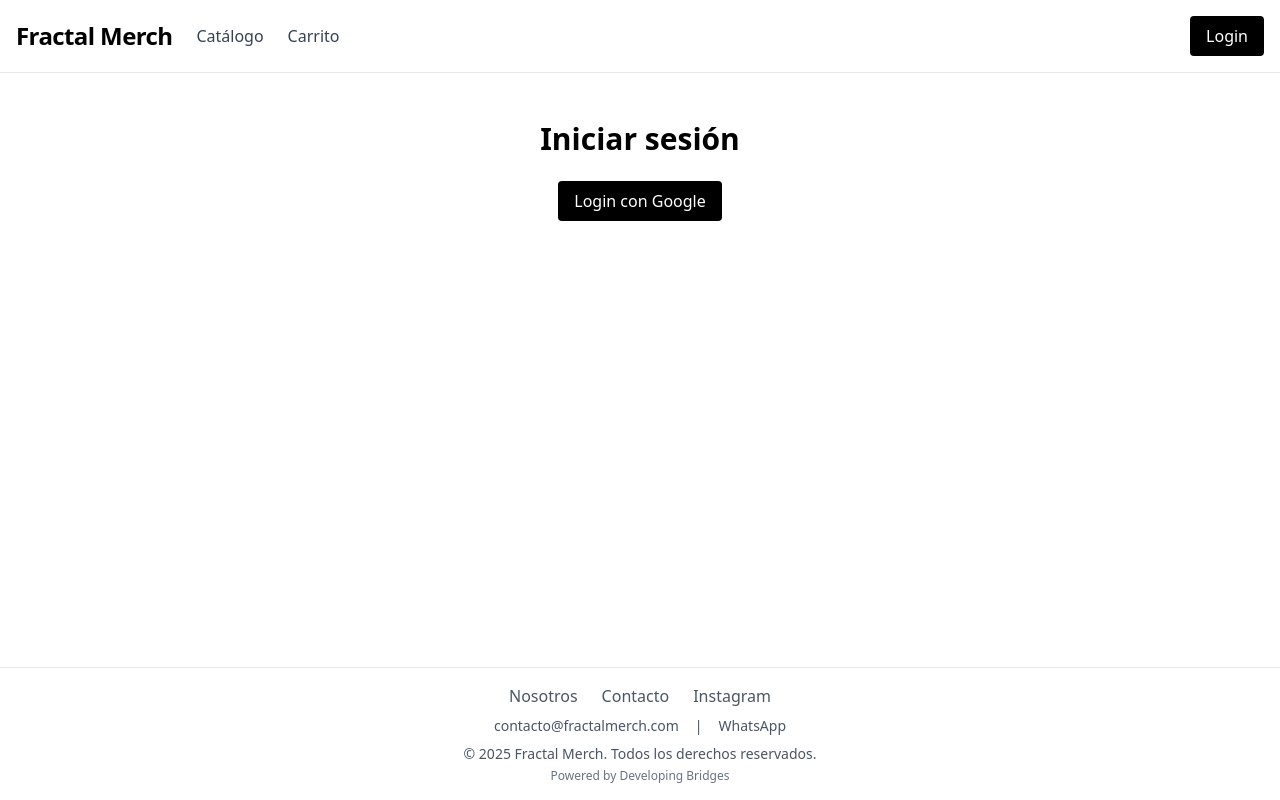
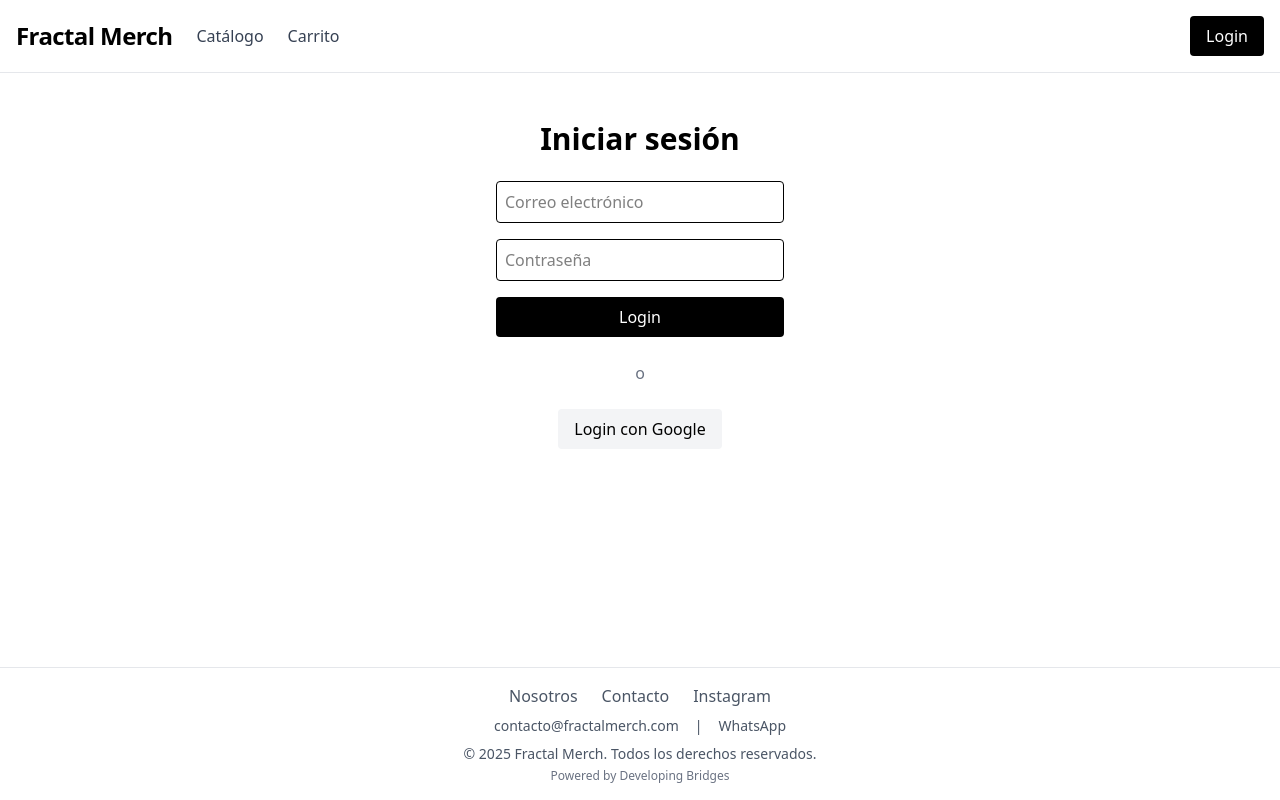
Before and after one commit to CaimanBrujo/fractal-merch, a Next.js app: page /login in a window 1280 px wide. Built offline with nearby package versions, Linux system fonts and the light colour scheme; no server answers.

Commit message:
feat: implement email/password login and create admin user access to dashboard

```diff
--- a/app/admin/page.tsx
+++ b/app/admin/page.tsx
@@ -1,62 +1,64 @@
 'use client';
 
-import React from 'react';
-import Button from '@/components/Button';
-
-const mockProducts = [
-  {
-    id: 1,
-    name: 'Remera Fractal 01',
-    price: 19.99,
-    stock: 12,
-  },
-  {
-    id: 2,
-    name: 'Remera Fractal 02',
-    price: 24.99,
-    stock: 5,
-  },
-];
+import { createSupabaseClient } from '@/lib/supabaseClient';
+import { useEffect, useState } from 'react';
+import { redirect } from 'next/navigation';
 
 export default function AdminPage() {
+  const supabase = createSupabaseClient();
+  const [loading, setLoading] = useState(true);
+  const [isAdmin, setIsAdmin] = useState(false);
+
+  useEffect(() => {
+    const checkAdmin = async () => {
+      const {
+        data: { session },
+      } = await supabase.auth.getSession();
+
+      console.log('👤 Sesión:', session);
+
+      if (!session) {
+        console.log('⚠️ No hay sesión, redirigiendo a /login');
+        redirect('/login');
+        return;
+      }
+
+      const { data: profile, error } = await supabase
+        .from('profiles')
+        .select('role')
+        .eq('id', session.user.id)
+        .single();
+
+      console.log('📄 Perfil encontrado:', profile);
+      console.log('⚠️ Error al buscar perfil:', error);
+
+      if (error || !profile) {
+        console.log('❌ No se encontró perfil o hubo error, redirigiendo a /');
+        redirect('/');
+        return;
+      }
+
+      if (profile.role !== 'admin') {
+        console.log('⛔ Usuario sin permisos de admin, redirigiendo a /');
+        redirect('/');
+        return;
+      }
+
+      console.log('✅ Usuario admin detectado');
+      setIsAdmin(true);
+      setLoading(false);
+    };
+
+    checkAdmin();
+  }, [supabase]);
+
+  if (loading) return <p className="p-4">Cargando...</p>;
+  if (!isAdmin) return null;
+
   return (
-    <div className="p-4">
-      <h1 className="text-3xl font-bold mb-6">Panel de Administración</h1>
-
-      {/* Sección productos */}
-      <section className="mb-8">
-        <div className="flex justify-between items-center mb-4">
-          <h2 className="text-2xl font-semibold">Productos</h2>
-          <Button variant="primary">Agregar Producto</Button>
-        </div>
-        <div className="border rounded-lg overflow-hidden">
-          {mockProducts.map((product) => (
-            <div
-              key={product.id}
-              className="flex justify-between items-center border-b last:border-b-0 p-4"
-            >
-              <div>
-                <h3 className="text-lg font-medium">{product.name}</h3>
-                <p className="text-gray-700">
-                  ${product.price} | Stock: {product.stock}
-                </p>
-              </div>
-              <div className="flex gap-2">
-                <Button variant="secondary">Editar</Button>
-                <Button variant="ghost">Eliminar</Button>
-              </div>
-            </div>
-          ))}
-        </div>
-      </section>
-
-      {/* Sección pedidos */}
-      <section>
-        <h2 className="text-2xl font-semibold mb-4">Pedidos recientes</h2>
-        <p className="text-gray-500">
-          Esta sección estará disponible cuando conectemos la base de datos.
-        </p>
-      </section>
+    <div className="p-8">
+      <h1 className="text-3xl font-bold mb-4">Admin Dashboard</h1>
+      <p>Bienvenido 👑</p>
     </div>
   );
 }
--- a/app/login/page.tsx
+++ b/app/login/page.tsx
@@ -1,25 +1,83 @@
 'use client';
 
+import { useState } from 'react';
 import { createSupabaseClient } from '@/lib/supabaseClient';
+import { useRouter } from 'next/navigation';
 
 export default function LoginPage() {
   const supabase = createSupabaseClient();
+  const router = useRouter();
 
-  const handleLogin = async () => {
+  const [email, setEmail] = useState('');
+  const [password, setPassword] = useState('');
+  const [error, setError] = useState<string | null>(null);
+  const [loading, setLoading] = useState(false);
+
+  const handleLogin = async (e: React.FormEvent) => {
+    e.preventDefault();
+    setLoading(true);
+    setError(null);
+
+    const { error } = await supabase.auth.signInWithPassword({
+      email,
+      password,
+    });
+
+    if (error) {
+      console.error('❌ Error al iniciar sesión:', error.message);
+      setError('Email o contraseña incorrectos');
+    } else {
+      console.log('✅ Login exitoso');
+      router.push('/admin');
+    }
+    setLoading(false);
+  };
+
+  const handleGoogleLogin = async () => {
     const { error } = await supabase.auth.signInWithOAuth({
       provider: 'google',
     });
     if (error) {
-      console.error('❌ Error al iniciar sesión:', error.message);
+      console.error('❌ Error al iniciar sesión con Google:', error.message);
     }
   };
 
   return (
-    <div className="p-8 flex flex-col items-center justify-center">
-      <h1 className="text-3xl font-bold mb-6">Iniciar sesión</h1>
+    <div className="p-8 flex flex-col items-center justify-center gap-6">
+      <h1 className="text-3xl font-bold">Iniciar sesión</h1>
+
+      <form onSubmit={handleLogin} className="flex flex-col gap-4 w-72">
+        <input
+          type="email"
+          placeholder="Correo electrónico"
+          value={email}
+          onChange={(e) => setEmail(e.target.value)}
+          className="border rounded p-2"
+          required
+        />
+        <input
+          type="password"
+          placeholder="Contraseña"
+          value={password}
+          onChange={(e) => setPassword(e.target.value)}
+          className="border rounded p-2"
+          required
+        />
+        <button
+          type="submit"
+          className="bg-black text-white py-2 rounded hover:bg-gray-800 transition-colors"
+          disabled={loading}
+        >
+          {loading ? 'Iniciando...' : 'Login'}
+        </button>
+        {error && <p className="text-red-500 text-sm">{error}</p>}
+      </form>
+
+      <p className="text-gray-500">o</p>
+
       <button
-        onClick={handleLogin}
-        className="px-4 py-2 bg-black text-white rounded hover:bg-gray-800 transition-colors"
+        onClick={handleGoogleLogin}
+        className="px-4 py-2 bg-gray-100 rounded hover:bg-gray-200 transition-colors"
       >
         Login con Google
       </button>
--- a/package.json
+++ b/package.json
@@ -43,6 +43,7 @@
     "prettier": "^3.6.2",
     "tailwindcss": "^4.1.11",
     "ts-jest": "^29.4.0",
+    "ts-node": "^10.9.2",
     "typescript": "^5.8.3"
   }
 }
```
Also changed, not shown: 1 other file (tests, documents, lock files or other folders).
